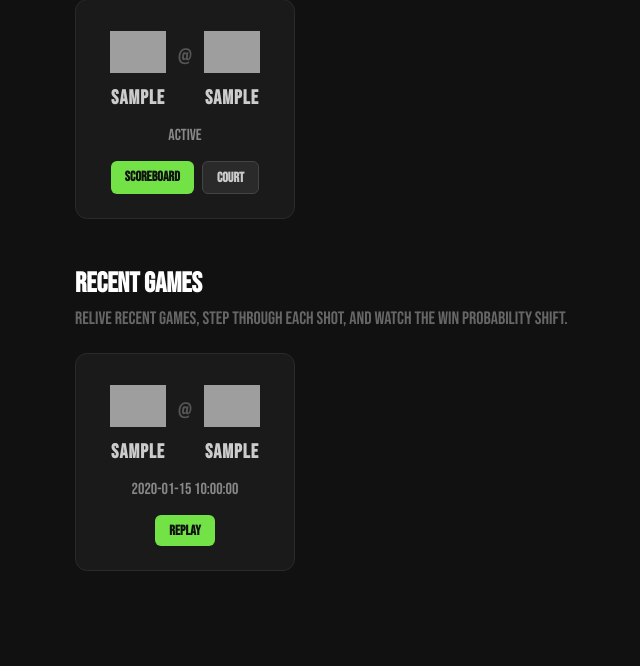
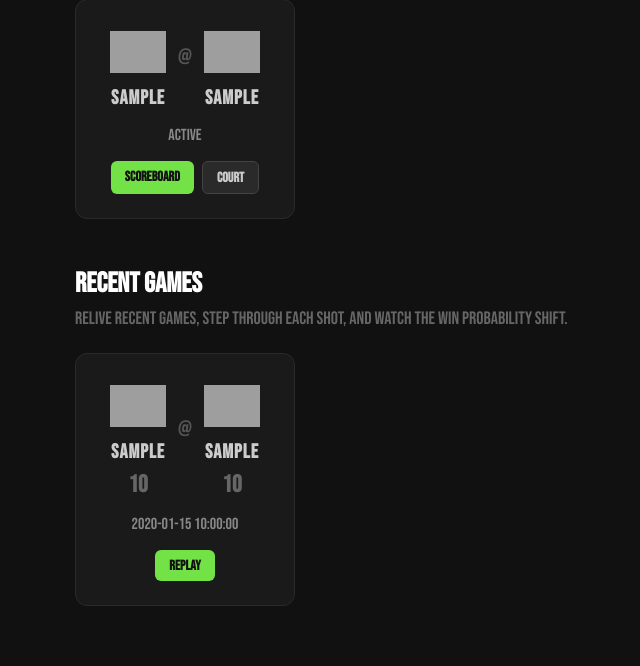
Before and after one commit to kevin18low/nba_predictor, a Flask app: template templates/index.html in a window 1280 px wide. Shown: the part 199-865 px from the top of the page, without its empty margins (189-829 px from the left). Before the commit the page ends 770 px from the top, so only its background shows below. Run offline with Flask 3, Linux system fonts and the light colour scheme; the template is opened without the code that fills it: most values are stand-ins (such as "Sample title", 1, 10 or a date in 2020); parts of the project's set-up code (start-up, migrations or seed data) failed here and were passed over; grey boxes are pictures that could not be loaded.

Commit message:
feat: Add final scores to replay cards

```diff
--- a/live/live_data.py
+++ b/live/live_data.py
@@ -61,6 +61,8 @@ def get_recent_final_games(limit):
         "game_date": g["gameDateEst"][:10], # US date
         "home_team": g["homeTeam"]["teamTricode"],
         "away_team": g["awayTeam"]["teamTricode"],
+        "home_score": g["homeTeam"]["score"],
+        "away_score": g["awayTeam"]["score"],
     } for g in finals[:limit]]
 
 # Extract current game state from the most recent action with a score
--- a/live/replay.py
+++ b/live/replay.py
@@ -42,7 +42,7 @@ def get_featured_games():
 def _featured_games_from_db():
     conn = get_connection()
     rows = pd.read_sql_query("""
-        SELECT g.game_id, g.game_date, g.home_team, g.away_team
+        SELECT g.game_id, g.game_date, g.home_team, g.away_team, g.home_score, g.away_score
         FROM games g
         WHERE g.home_score IS NOT NULL
         AND EXISTS (
--- a/static/css/style.css
+++ b/static/css/style.css
@@ -280,6 +280,16 @@ a {
     font-weight: 600;
     letter-spacing: 1px;
     color: #ccc;
+}
+
+.game-card-score {
+    font-size: 24px;
+    font-weight: 700;
+    color: #666;
+}
+
+.game-card-score.game-card-winner {
+    color: #fff;
 }
 
 .game-card-at {
--- a/templates/index.html
+++ b/templates/index.html
@@ -64,12 +64,14 @@
                     <img src="https://a.espncdn.com/i/teamlogos/nba/500/{{ game.away_team | espn_logo }}.png"
                          alt="{{ game.away_team }}" class="game-card-logo">
                     <span class="game-card-tricode">{{ game.away_team }}</span>
+                    <span class="game-card-score {% if game.away_score > game.home_score %}game-card-winner{% endif %}">{{ game.away_score }}</span>
                 </div>
                 <span class="game-card-at">@</span>
                 <div class="game-card-team">
                     <img src="https://a.espncdn.com/i/teamlogos/nba/500/{{ game.home_team | espn_logo }}.png"
                          alt="{{ game.home_team }}" class="game-card-logo">
                     <span class="game-card-tricode">{{ game.home_team }}</span>
+                    <span class="game-card-score {% if game.home_score > game.away_score %}game-card-winner{% endif %}">{{ game.home_score }}</span>
                 </div>
             </div>
             <p class="game-card-status">{{ game.game_date }}</p>
```
